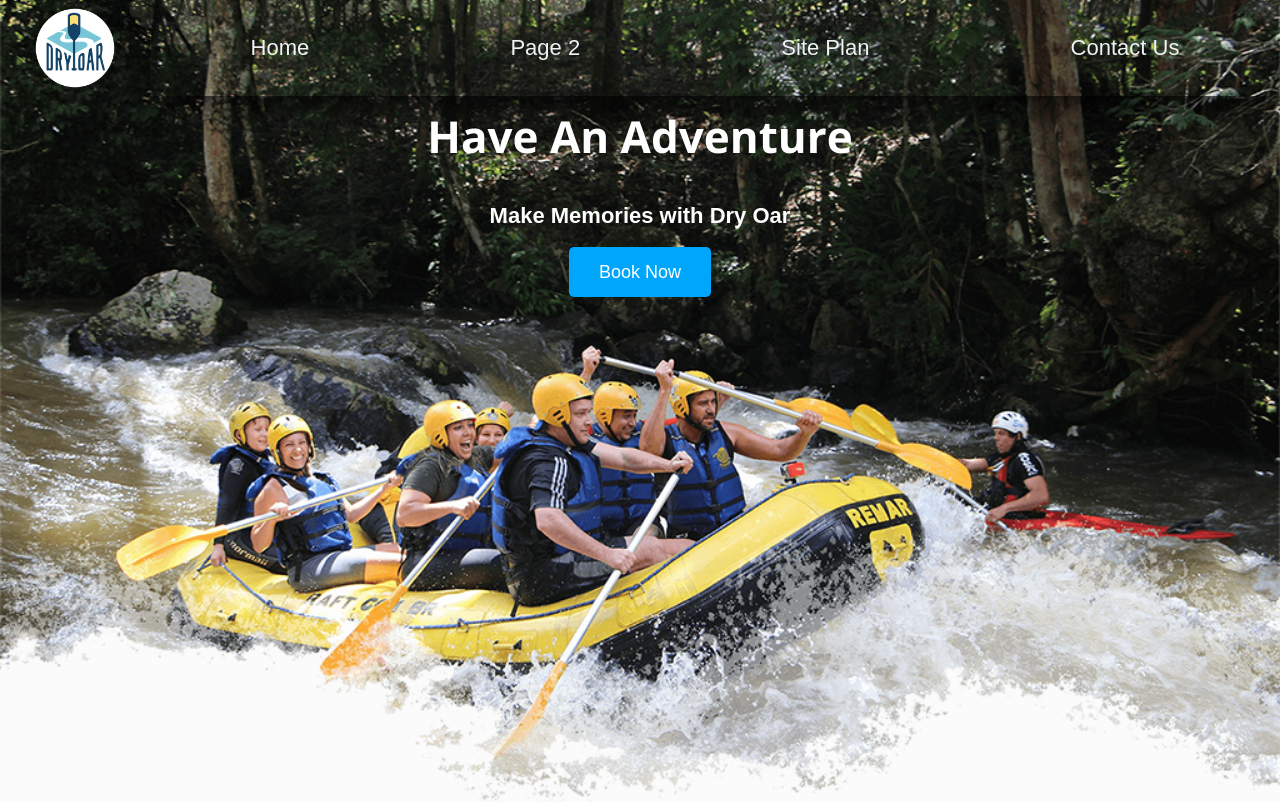
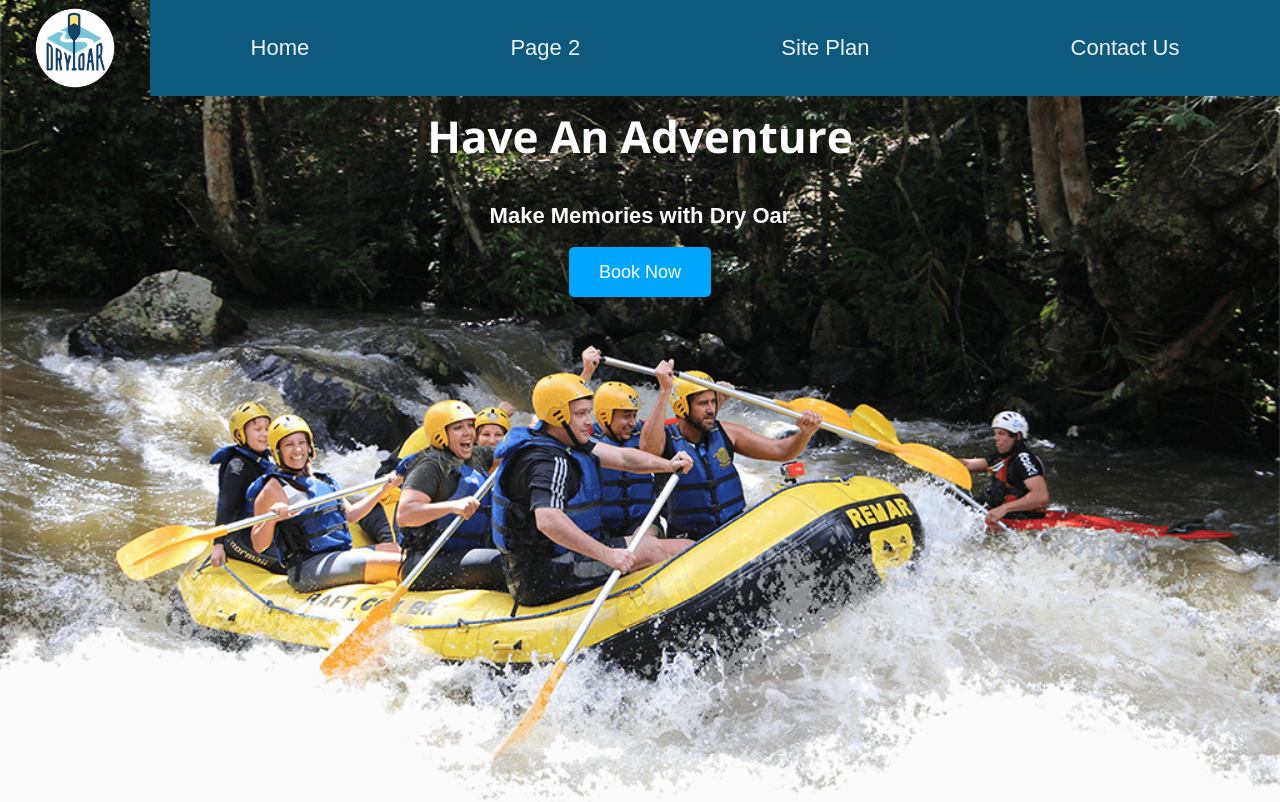
Before and after one commit to Jaydenh1032/wdd130, a plain HTML site: page wwr/index.html in a window 1280 px wide. Shown: the top 802 px of the page. Drawn offline with nearby package versions, Linux system fonts and the light colour scheme.

Commit message:
nav bar editting

```diff
--- a/wwr/styles/style.css
+++ b/wwr/styles/style.css
@@ -11,6 +11,7 @@
     color: #eff3f5;
     text-decoration: none;
     padding: 35px;
+
   }
 
   nav a:hover {
@@ -27,7 +28,8 @@
   nav {
     display: flex;
     justify-content: space-around;
-    box-shadow: 5px 5px 40px #000000;
+    background-color: #0e597e;
+
   }
 
 
```
